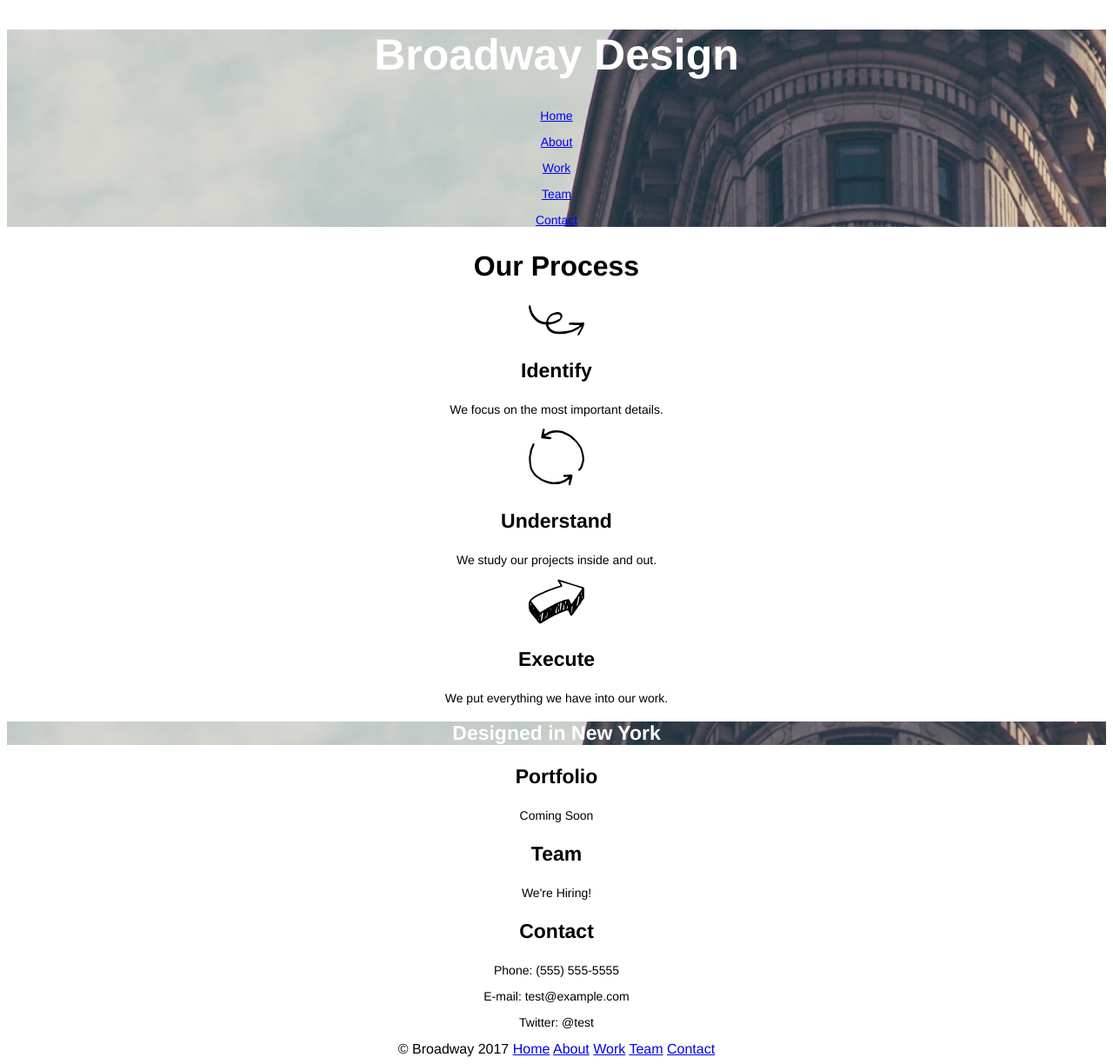
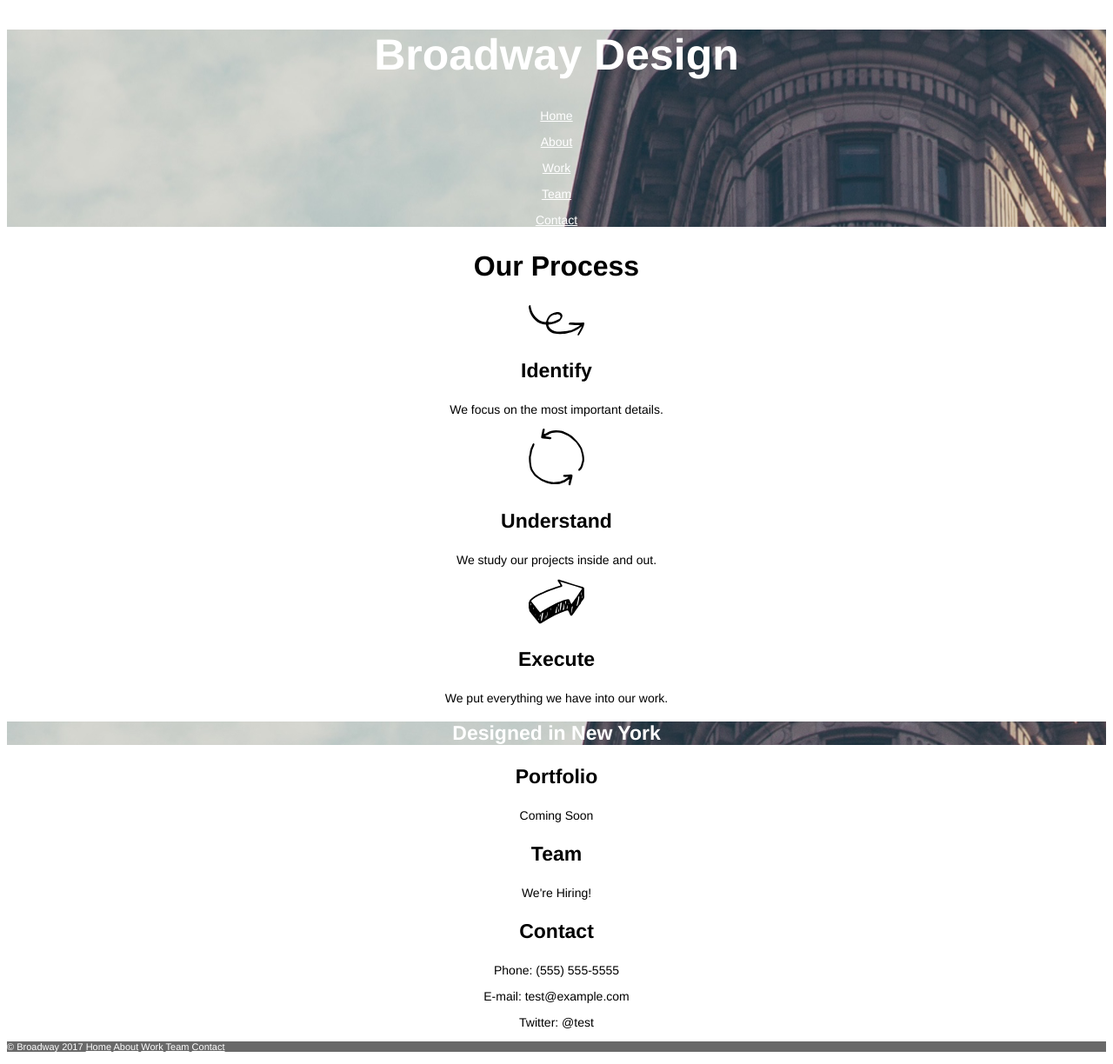
Before and after one commit to jhornyak/broadway, a plain HTML site: page index.html in a window 1280 px wide. Shown: the whole page at 87% size. Drawn offline with Linux system fonts and the light colour scheme.

Commit message:
white text links

```diff
--- a/index.html
+++ b/index.html
@@ -4,16 +4,14 @@
     <title>Broadway</title>
   <link href="resources/css/style.css" type="text/css" rel="stylesheet">
   </head>
-
-
 <body>
   <div class="main">
       <h1>Broadway Design</h1>
-      <p><a class"btn" href="#">Home</a></p>
-      <p><a class"btn" href="#">About</a></p>
-      <p><a class"btn" href="#">Work</a></p>
-      <p><a class"btn" href="#">Team</a></p>
-      <p><a class"btn" href="#">Contact</a></p>
+      <p><a class="btn" href="#">Home</a></p>
+      <p><a class="btn" href="#">About</a></p>
+      <p><a class="btn" href="#">Work</a></p>
+      <p><a class="btn" href="#">Team</a></p>
+      <p><a class="btn" href="#">Contact</a></p>
     </div>
   <h2>Our Process</h2>
   <image src="resources/images/identify.svg">
@@ -39,17 +37,14 @@
   <p>E-mail: test@example.com</p>
   <p>Twitter: @test</p>
 
-<div class"footer">
+<div class="footer">
   <span>© Broadway 2017<span>
-    <a class"btn" href="#">Home</a>
-    <a class"btn" href="#">About</a>
-    <a class"btn" href="#">Work</a>
-    <a class"btn" href="#">Team</a>
-    <a class"btn" href="#">Contact</a>
+    <a class="btn" href="#">Home</a>
+    <a class="btn" href="#">About</a>
+    <a class="btn" href="#">Work</a>
+    <a class="btn" href="#">Team</a>
+    <a class="btn" href="#">Contact</a>
 </div>
-
-
-
 
   </body>
 </html>
--- a/resources/css/style.css
+++ b/resources/css/style.css
@@ -39,3 +39,10 @@ h2 {
   font-size: 32px;
   font-weight: bold;
 }
+
+.footer {
+  font-size: 11px;
+  color: white;
+  background-color: dimgray;
+  text-align: left;
+}
```
